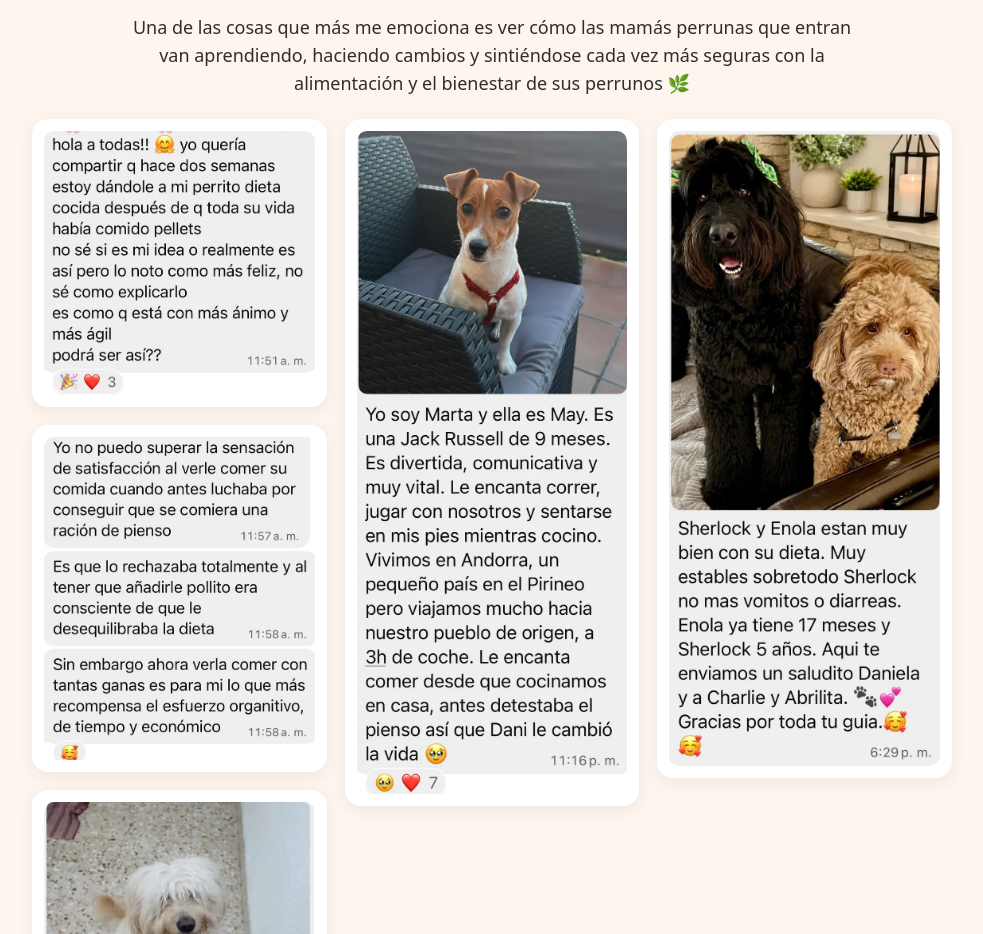
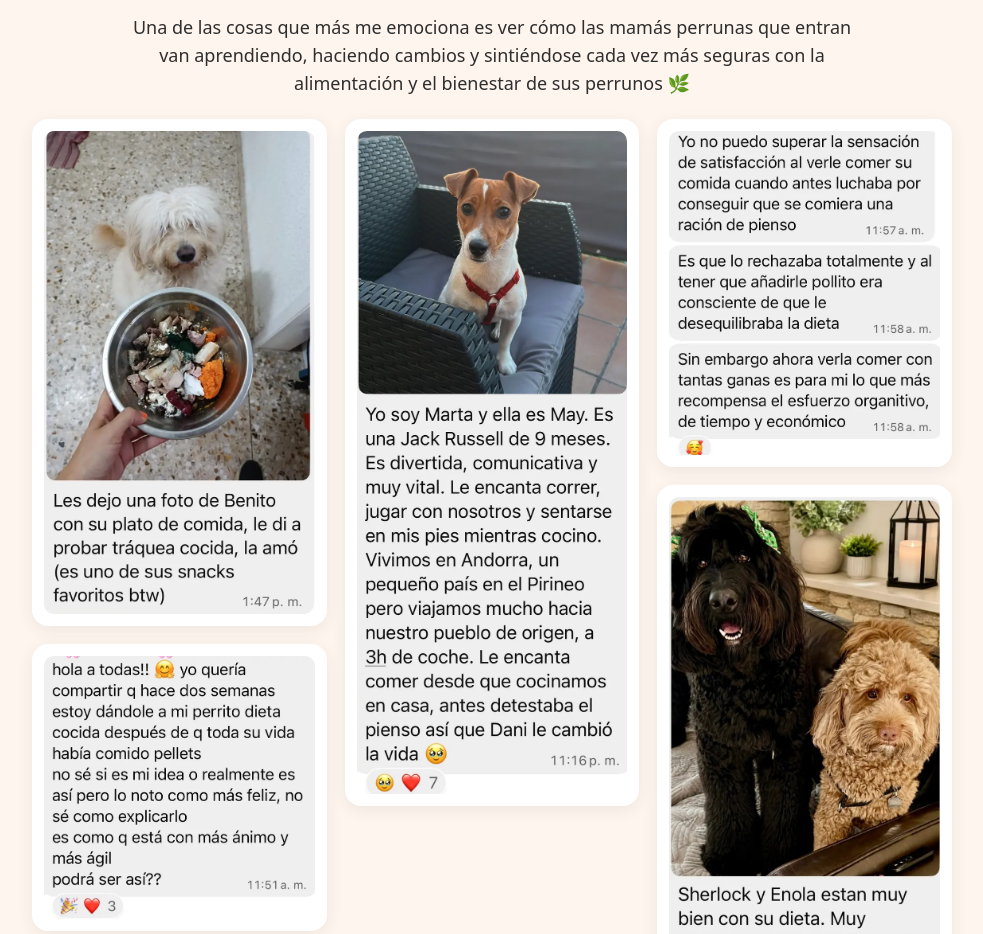
Before and after one commit to carfmono/ofertas, a plain HTML site: page blackdays/index.html in a window 1280 px wide. Shown: the part 3800-4734 px from the top of the page, without its empty margins (148-1131 px from the left). Drawn offline with Linux system fonts and the light colour scheme.

Commit message:
Testimonios: abre con uno con foto y alterna foto/texto
Co-Authored-By: Claude Opus 5.5 <noreply@anthropic.com>

```diff
--- a/blackdays/index.html
+++ b/blackdays/index.html
@@ -305,13 +305,13 @@ font-family:system-ui,-apple-system,"Segoe UI",Roboto,"Helvetica Neue",Arial,san
 <div class="tcx n c" style="margin:0 auto"><p>Una de las cosas que más me emociona es ver cómo las mamás perrunas que entran van aprendiendo, haciendo cambios y sintiéndose cada vez más seguras con la alimentación y el bienestar de sus perrunos 🌿</p></div>
 <div class="tg">
 <!-- TESTIMONIO 1: reemplazable -->
-<div class="tc"><img src="/img/c378b8b16e3c.webp" width="340" height="330" loading="lazy" decoding="async" alt="Testimonio por WhatsApp: dos semanas con dieta cocida y se nota más feliz y ágil"></div>
+<div class="tc"><img src="/img/3922f4925fcf.webp" width="340" height="607" loading="lazy" decoding="async" alt="Testimonio por WhatsApp con la foto del plato de comida natural de su perrunito"></div>
 <!-- TESTIMONIO 2: reemplazable -->
-<div class="tc"><img src="/img/7f563341d180.webp" width="340" height="406" loading="lazy" decoding="async" alt="Testimonio por WhatsApp: su perrunito volvió a disfrutar de comer con alimentación natural"></div>
+<div class="tc"><img src="/img/c0fa343147d6.webp" width="340" height="330" loading="lazy" decoding="async" alt="Testimonio por WhatsApp: dos semanas con dieta cocida y se nota más feliz y ágil"></div>
 <!-- TESTIMONIO 3: reemplazable -->
-<div class="tc"><img src="/img/d8e9ae6ead21.webp" width="340" height="607" loading="lazy" decoding="async" alt="Testimonio por WhatsApp con la foto del plato de comida natural de su perrunito"></div>
+<div class="tc"><img src="/img/e718c6984885.webp" width="340" height="836" loading="lazy" decoding="async" alt="Testimonio por WhatsApp: a su perrita le encanta comer desde que cocinan en casa"></div>
 <!-- TESTIMONIO 4: reemplazable -->
-<div class="tc"><img src="/img/ceea81b52b4c.webp" width="340" height="836" loading="lazy" decoding="async" alt="Testimonio por WhatsApp: a su perrita le encanta comer desde que cocinan en casa"></div>
+<div class="tc"><img src="/img/2647af6365d3.webp" width="340" height="406" loading="lazy" decoding="async" alt="Testimonio por WhatsApp: su perrunito volvió a disfrutar de comer con alimentación natural"></div>
 <!-- TESTIMONIO 5: reemplazable -->
 <div class="tc"><img src="/img/e8bddaa4b3bf.webp" width="340" height="803" loading="lazy" decoding="async" alt="Testimonio por WhatsApp: sus dos perros están muy bien con su dieta natural"></div>
 </div>
```
Also changed, not shown: blackfriday/index.html (+4 -4 lines), img/2647af6365d3.webp (added), img/3922f4925fcf.webp (renamed from img/d8e9ae6ead21.webp), img/7f563341d180.webp (deleted), img/c0fa343147d6.webp (renamed from img/c378b8b16e3c.webp), img/e718c6984885.webp (renamed from img/ceea81b52b4c.webp).
